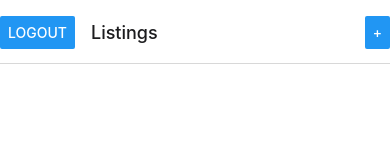
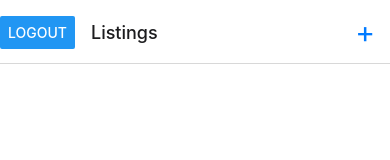
Before and after one commit to n3ling/Sandbag-Athlete, a React Native app: screen /Home in a window 390 px wide. Shown: the top 160 px of the page. Built offline with nearby package versions, Linux system fonts and the light colour scheme.

Commit message:
logout prompt implemented

```diff
--- a/screens/Home.js
+++ b/screens/Home.js
@@ -1,4 +1,4 @@
-import { Button, StyleSheet, Text, View } from 'react-native';
+import { Alert, Button, StyleSheet, Text, TouchableOpacity, View } from 'react-native';
 import { createBottomTabNavigator } from '@react-navigation/bottom-tabs';
 import { createStackNavigator } from '@react-navigation/stack';
 import 'react-native-gesture-handler';
@@ -15,21 +15,8 @@ const Stack = createStackNavigator();
 
 const ListingStackComponent = ({navigation}) => {
 
-    const logoutPressed = async () => {
-        try {
-            if (auth.currentUser === null) {
-                console.log("No user logged in");
-                alert("No user logged in. Redirecting to login page.");
-                navigation.navigate("Login");
-            }
-            else {
-
-                await signOut(auth);
-                navigation.navigate("Login");
-            }
-        } catch (err) {
-            console.log(err);
-        }
+    const goToLogin = () => {
+        navigation.navigate("Login");
     }
 
     const addListingPressed = () => {
@@ -41,14 +28,16 @@ const ListingStackComponent = ({navigation}) => {
             <Stack.Screen name="Listings" component={ListingScreen} options={{headerLeft: ()=>{
                 return(
                     <View>
-                        <Button title="Logout" onPress={logoutPressed}/>
+                        <Button title="Logout" onPress={goToLogin}/>
                     </View>
                 )
             },
             headerRight: ()=>{
                 return(
                     <View>
-                        <Button title="+" onPress={addListingPressed} />
+                        <TouchableOpacity onPress={addListingPressed}>
+                            <Text style={styles.addButton}>+</Text>
+                        </TouchableOpacity>
                     </View>
                 )
             }
@@ -60,14 +49,45 @@ const ListingStackComponent = ({navigation}) => {
 
 export default function HomeScreen({navigation}) {
 
-    // useEffect(
-    //     ()=>{
-    //         navigation.addListener('beforeRemove', (e) => {
-    //             e.preventDefault();
-    //         })
-    //     },
-    //     [navigation]
-    // )
+    const logoutPressed = async () => {
+        try {
+            if (auth.currentUser === null) {
+                console.log("No user logged in");
+                alert("No user logged in. Redirecting to login page.");
+            }
+            else {
+
+                await signOut(auth);
+                console.log(auth.currentUser);
+            }
+        } catch (err) {
+            console.log(err);
+        }
+    }
+
+    useEffect(
+        ()=>{
+            navigation.addListener('beforeRemove', (e) => {
+                e.preventDefault();
+                Alert.alert(
+                    'Logout?',
+                    'Are you sure you want to logout?',
+                    [
+                        {
+                            text: 'Yes',
+                            style: 'destructive',
+                            onPress: () => {
+                                logoutPressed();
+                                navigation.dispatch(e.data.action)
+                            },
+                        },
+                        { text: "No", style: 'cancel', onPress: () => {} },
+                    ]
+                )
+            })
+        },
+        [navigation]
+    )
 
   return (
     <Tab.Navigator>
@@ -84,4 +104,9 @@ const styles = StyleSheet.create({
     alignItems: 'center',
     justifyContent: 'center',
   },
+  addButton: {
+    color: "#007AFF",
+    marginRight: 15,
+    fontSize: 30
+  }
 });
```
